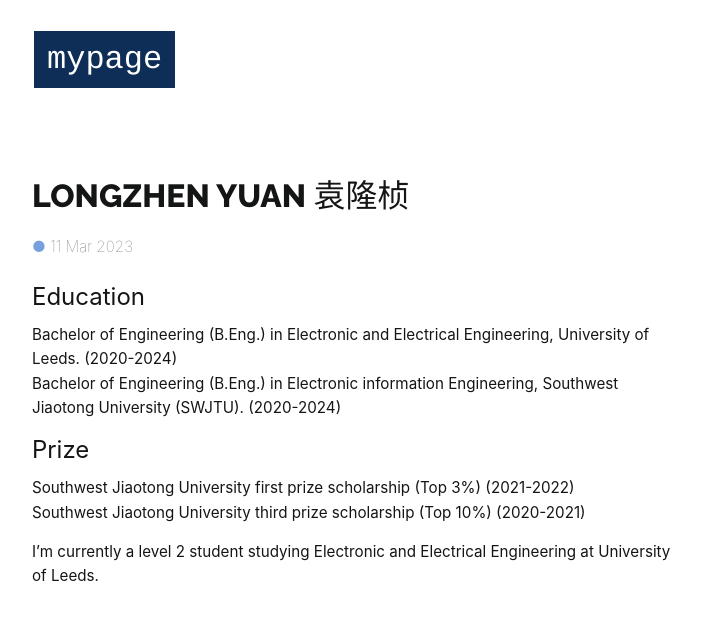
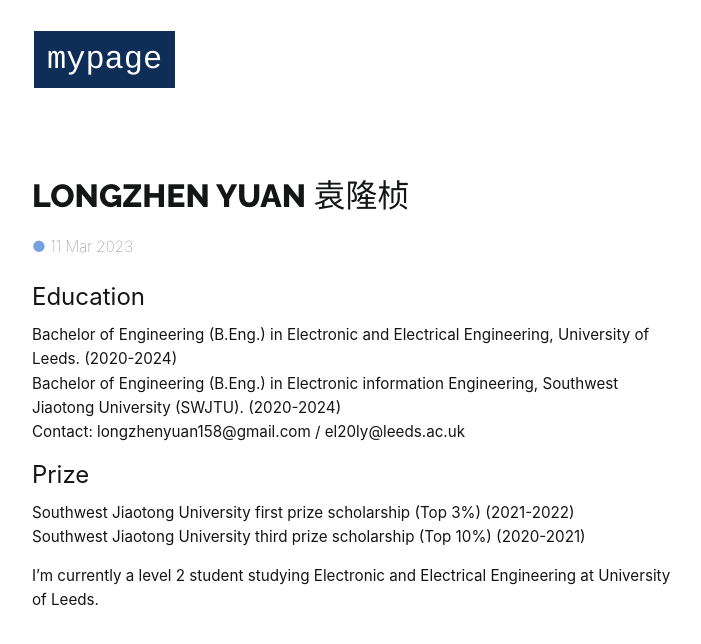
Before and after one commit to 07421905052/07421905052.github.io, a Jekyll site: the page built from _posts/2015-01-01-jek.md, in a window 1280 px wide. Shown: the top 644 px of the page, without its empty margins (288-989 px from the left). Built offline with Jekyll 4.4.1, drawn with Linux system fonts in a browser that asks for light colours; some web fonts are replaced.

Commit message:
Update 2015-01-01-jek.md

```diff
--- a/_posts/2015-01-01-jek.md
+++ b/_posts/2015-01-01-jek.md
@@ -8,7 +8,8 @@ date: 11 March 2023
     Education
 </font>
 Bachelor of Engineering (B.Eng.) in Electronic and Electrical Engineering, University of Leeds. (2020-2024)<br>
-Bachelor of Engineering (B.Eng.) in Electronic information Engineering, Southwest Jiaotong University (SWJTU). (2020-2024)
+Bachelor of Engineering (B.Eng.) in Electronic information Engineering, Southwest Jiaotong University (SWJTU). (2020-2024)<br>
+Contact: longzhenyuan158@gmail.com / el20ly@leeds.ac.uk
 
 <font size="5">
     Prize
```
